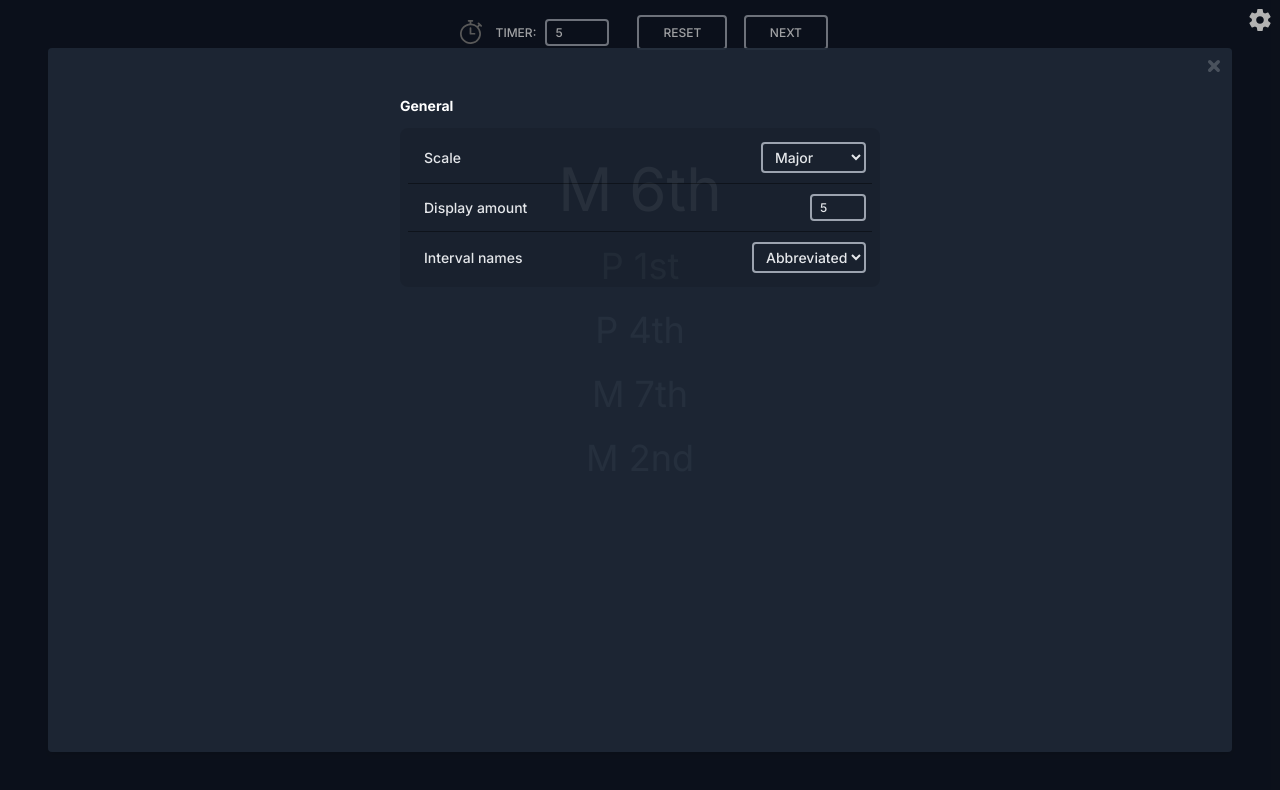
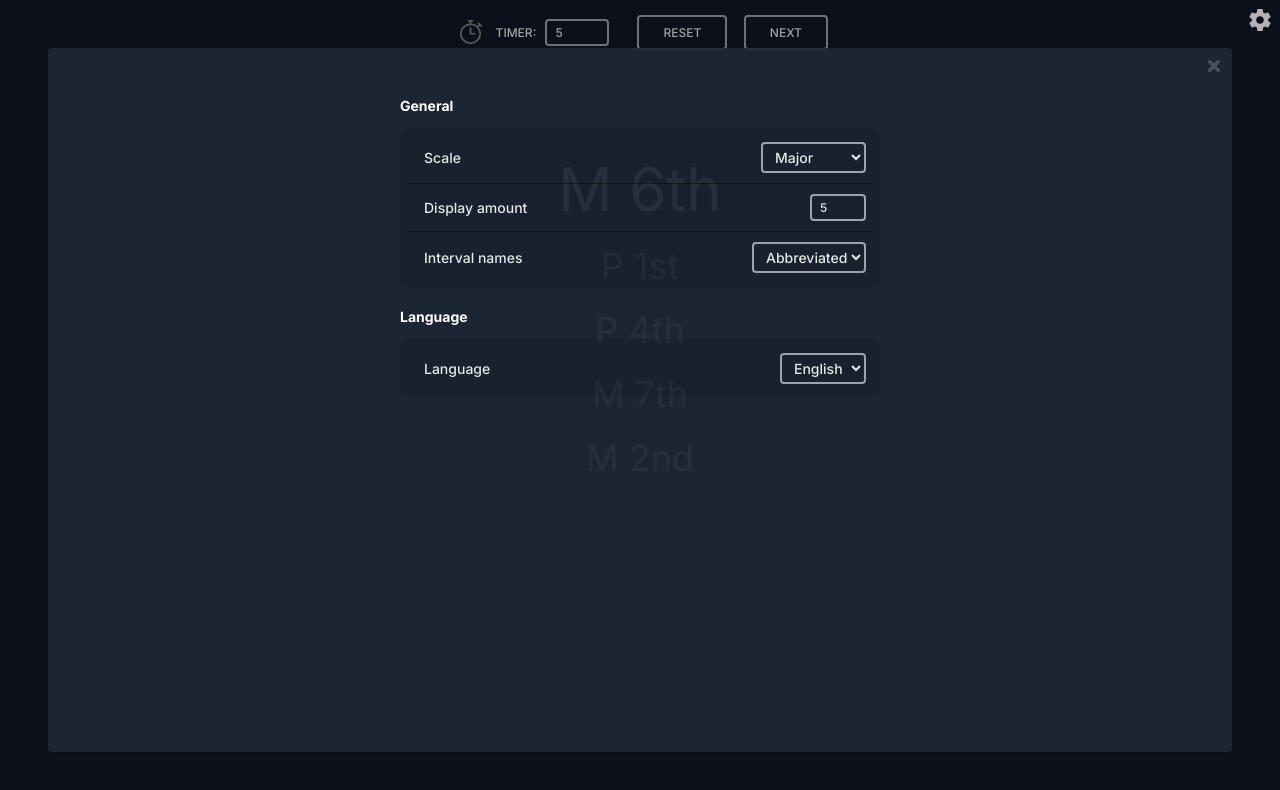
Before and after one commit to Pando58/guitar-trainer, a Svelte app: page / in a window 1280 px wide. Both pictures are taken after a click on the button 1260 px from the left and 20 px from the top of the page. Shown: the top 790 px of the page. Built offline with nearby package versions, Linux system fonts and the light colour scheme.

Commit message:
language option in settings

```diff
--- a/src/components/Select.svelte
+++ b/src/components/Select.svelte
@@ -14,6 +14,7 @@
 
 <select
   bind:value={selected}
+  on:change
   class={`${transform} bg-transparent m-1.5 pl-2 py-1 border-2 border-gray-400 text-gray-200 leading-tight rounded hover:bg-white hover:bg-opacity-10 focus:outline-none focus:ring-0 transition duration-75 ease-in-out`}
 >
   {#each displayList as item, i}
--- a/src/components/SidebarSettings.svelte
+++ b/src/components/SidebarSettings.svelte
@@ -1,17 +1,25 @@
-<script>
+<script lang="ts">
   import Select from "@/components/Select.svelte";
   import InputNumber from "@/components/InputNumber.svelte";
-  import { getEntries, getEntry } from "@/utils/lang";
+  import { getCurrentLang, getEntries, getEntry } from "@/utils/lang";
   import {
     updateInput,
     selectedScale,
     intervalDisplayMode,
   } from "@/stores/settingsStore";
   import settings from "@/data/settings";
+
+  function langChange(e: InputEvent) {
+    location.href =
+      location.origin +
+      location.pathname +
+      "?lang=" +
+      (<HTMLSelectElement>e.target).value;
+  }
 </script>
 
 <div class="flex flex-col w-full sm:w-[32rem] px-2 xs:px-4">
-  <span class="title">General</span>
+  <span class="title">{getEntry((e) => e.settings.titles.general)}</span>
   <div class="group">
     <div class="setting">
       <span>{getEntry((e) => e.settings.scale.label)}</span>
@@ -46,11 +54,30 @@
       />
     </div>
   </div>
+  <span class="title">{getEntry((e) => e.settings.titles.language)}</span>
+  <div class="group">
+    <div class="setting">
+      <span>{getEntry((e) => e.settings.language.label)}</span>
+      <Select
+        displayList={Object.values(
+          getEntries((e) => e.settings.language.options)
+        )}
+        list={Object.keys(getEntries((e) => e.settings.language.options))}
+        selected={getCurrentLang()}
+        on:change={langChange}
+        textTransform="capitalize"
+      />
+    </div>
+  </div>
 </div>
 
 <style>
   .title {
     @apply mb-3 mt-5 text-sm font-bold;
+  }
+
+  .title::first-letter {
+    @apply uppercase;
   }
 
   .group {
--- a/src/data/languages/en.json
+++ b/src/data/languages/en.json
@@ -3,6 +3,10 @@
   "reset": "reset",
   "next": "next",
   "settings": {
+    "titles": {
+      "general": "general",
+      "language": "language"
+    },
     "scale": {
       "label": "scale",
       "options": {
@@ -23,6 +27,13 @@
         "full": "full",
         "short": "short",
         "abbreviated": "abbreviated"
+      }
+    },
+    "language": {
+      "label": "language",
+      "options": {
+        "en": "english",
+        "es": "spanish"
       }
     }
   },
--- a/src/data/languages/es.json
+++ b/src/data/languages/es.json
@@ -3,6 +3,10 @@
   "reset": "reiniciar",
   "next": "siguiente",
   "settings": {
+    "titles": {
+      "general": "general",
+      "language": "idioma"
+    },
     "scale": {
       "label": "escala",
       "options": {
@@ -23,6 +27,13 @@
         "full": "completo",
         "short": "corto",
         "abbreviated": "abreviado"
+      }
+    },
+    "language": {
+      "label": "idioma",
+      "options": {
+        "en": "inglés",
+        "es": "español"
       }
     }
   },
--- a/src/data/languages/index.ts
+++ b/src/data/languages/index.ts
@@ -12,9 +12,14 @@ export interface langStructure {
   reset: string;
   next: string;
   settings: {
+    titles: {
+      general: string;
+      language: string;
+    };
     scale: select;
     displayAmount: string;
     intervalDisplayMode: select;
+    language: select;
   };
   intervals: {
     full: string[];
@@ -25,7 +30,10 @@ export interface langStructure {
 
 export const def = "en";
 
-export const langs: { [key: string]: DeepPartial<langStructure> } = {
+export const langs: {
+  en: langStructure;
+  [key: string]: DeepPartial<langStructure>;
+} = {
   en,
   es,
 };
```
